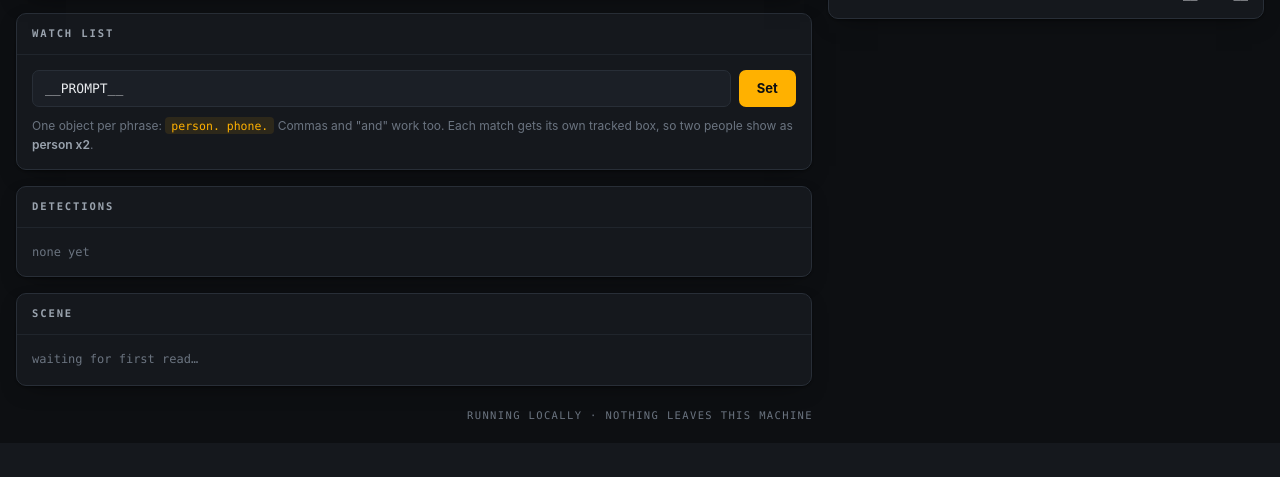
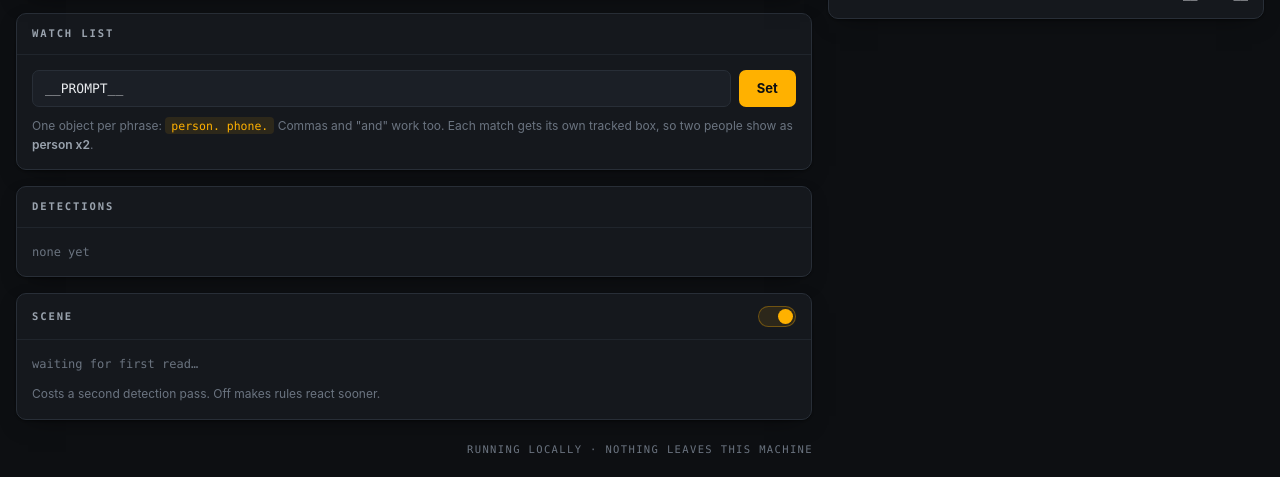
Before and after one commit to siddhartth04/MarkIt, a Flask app: template markit/templates/dashboard.html in a window 1280 px wide. Shown: the part 672-1149 px from the top of the page. Before the commit the page ends 1091 px from the top, so only its background shows below. Run offline with Flask 3, Linux system fonts and the light colour scheme; the template is opened without the code that fills it, so the values that code supplies are empty.

Commit message:
Add live toggle for scene caption and update related functionality

```diff
--- a/markit/pipeline.py
+++ b/markit/pipeline.py
@@ -28,7 +28,12 @@ latest_raw = None
 shared = {"boxes": [], "labels": [], "caption": "", "florence_ms": 0, "fps": 0.0,
           "prompt": normalize_prompt(DETECTION_PROMPT), "jpeg": None,
           "tracking": 0, "pending": False, "active": [], "alerts": [], "metrics": {},
-          "counts": {}}
+          "counts": {},
+          # Live-toggleable from the dashboard. The caption is a SECOND Florence-2
+          # pass on top of detection, so switching it off is the biggest single
+          # cut to cycle time — and cycle time is the floor on how fast any rule
+          # can react.
+          "caption_on": SHOW_CAPTION}
 
 # Handoff from the Florence worker to the capture loop. The worker publishes the
 # detection ALONG WITH the grayscale frame it ran on, because by the time we see
@@ -43,6 +48,7 @@ def worker():
         with lock:
             frame = None if latest_raw is None else latest_raw.copy()
             prompt = shared["prompt"]
+            caption_on = shared["caption_on"]
         if frame is None:
             time.sleep(0.05); continue
         pil = Image.fromarray(cv2.cvtColor(frame, cv2.COLOR_BGR2RGB))
@@ -54,9 +60,11 @@ def worker():
             res = florence(pil, task, text_input=prompt)
             data = res.get(task, {})
             boxes = data.get("bboxes", []); labels = data.get("labels", [])
-            if SHOW_CAPTION and cycle % CAPTION_EVERY == 0:
+            if caption_on and cycle % CAPTION_EVERY == 0:
                 cap_task = "<DETAILED_CAPTION>"
                 caption = florence(pil, cap_task).get(cap_task, "")
+            elif not caption_on:
+                caption = ""        # clear it, so a stale description is not left on screen
         except Exception as e:
             print("Florence worker error:", e)
         gray = cv2.cvtColor(frame, cv2.COLOR_BGR2GRAY)
--- a/markit/templates/dashboard.html
+++ b/markit/templates/dashboard.html
@@ -104,6 +104,16 @@
   .btn.ghost{background:transparent;border:1px solid var(--line);color:var(--ink-dim);
        font-weight:500;padding:7px 12px;font-size:12px}
   .btn.ghost:hover{border-color:var(--amber);color:var(--amber);filter:none}
+  /* toggle switch */
+  .sw{position:relative;width:38px;height:21px;padding:0;flex-shrink:0;cursor:pointer;
+      border-radius:100px;border:1px solid var(--line);background:var(--surface-2);
+      transition:background .2s,border-color .2s}
+  .sw .knob{position:absolute;top:2px;left:2px;width:15px;height:15px;border-radius:50%;
+      background:var(--ink-faint);transition:transform .2s,background .2s}
+  .sw[aria-checked="true"]{background:var(--amber-soft);border-color:var(--amber-line)}
+  .sw[aria-checked="true"] .knob{transform:translateX(17px);background:var(--amber)}
+  .sw:focus-visible{outline:none;box-shadow:0 0 0 3px var(--amber-soft)}
+  .sw[disabled]{opacity:.5;cursor:default}
   .hint{color:var(--ink-faint);font-size:12px;margin:10px 0 0;line-height:1.55}
   .hint code{font-family:var(--mono);font-size:11.5px;color:var(--amber);
        background:var(--amber-soft);padding:1.5px 6px;border-radius:4px}
@@ -257,9 +267,16 @@
       </div>
 
       <div class="card">
-        <header><h2>Scene</h2></header>
+        <header><h2>Scene</h2><div class="spacer"></div>
+          <button id="captoggle" class="sw" role="switch" aria-checked="true"
+                  onclick="toggleCaption()" title="Scene captions cost a second
+Florence-2 pass — turning them off speeds up detection">
+            <span class="knob"></span></button>
+        </header>
         <div class="body">
           <div id="scene" class="scene empty">waiting for first read…</div>
+          <p class="hint">Costs a second detection pass. Off makes rules react
+            sooner.</p>
         </div>
       </div>
     </div>
@@ -400,6 +417,26 @@ async function saveRules(){
 async function resetCounts(){
   await fetch('/reset_counts',{method:'POST'});
 }
+
+// While a toggle request is in flight the poll must not overwrite the switch
+// with the server's not-yet-updated value, or it visibly snaps back.
+let capBusy=false;
+async function toggleCaption(){
+  const b=document.getElementById('captoggle');
+  const next=b.getAttribute('aria-checked')!=='true';
+  b.setAttribute('aria-checked',String(next));
+  b.disabled=true; capBusy=true;
+  try{
+    const r=await fetch('/set_caption',{method:'POST',
+      headers:{'Content-Type':'application/json'},body:JSON.stringify({on:next})});
+    const j=await r.json();
+    b.setAttribute('aria-checked',String(!!j.caption_on));
+  }catch(e){
+    b.setAttribute('aria-checked',String(!next));   // request failed: put it back
+  }finally{
+    b.disabled=false; capBusy=false;
+  }
+}
 async function loadRules(){
   const j=await (await fetch('/rules')).json();
   RULES_STATE=j.rules||[];renderRules([]);
@@ -410,8 +447,15 @@ async function poll(){
   try{
     const r=await fetch('/status'); const s=await r.json();
 
+    if(!capBusy){
+      document.getElementById('captoggle')
+              .setAttribute('aria-checked',String(!!s.caption_on));
+    }
     const scene=document.getElementById('scene');
     if(s.caption){scene.textContent=s.caption;scene.classList.remove('empty');}
+    else if(s.caption_on===false){
+      scene.textContent='captions off';scene.classList.add('empty');
+    }
 
     const chips=document.getElementById('chips');
     if(s.labels && s.labels.length){
--- a/markit/web.py
+++ b/markit/web.py
@@ -48,7 +48,8 @@ def status():
                        fps=shared["fps"], florence_ms=shared["florence_ms"],
                        tracking=shared["tracking"], pending=shared["pending"],
                        active=shared["active"], alerts=shared["alerts"],
-                       metrics=shared["metrics"], counts=shared["counts"])
+                       metrics=shared["metrics"], counts=shared["counts"],
+                       caption_on=shared["caption_on"])
 
 @app.route("/set_prompt", methods=["POST"])
 def set_prompt():
@@ -86,6 +87,22 @@ def rules():
     scene.set_rules(clean)
     return jsonify(ok=True, rules=scene.get_rules())
 
+@app.route("/set_caption", methods=["POST"])
+def set_caption():
+    """Turn the scene caption on or off while running.
+
+    The caption is a second Florence-2 pass, so switching it off is the single
+    biggest cut to detection cycle time — which sets the floor on how quickly
+    any rule can react.
+    """
+    data = request.get_json(force=True, silent=True) or {}
+    want = bool(data.get("on"))
+    with lock:
+        shared["caption_on"] = want
+        if not want:
+            shared["caption"] = ""
+    return jsonify(ok=True, caption_on=want)
+
 @app.route("/reset_counts", methods=["POST"])
 def reset_counts():
     scene.reset_counts()
```
Also changed, not shown: tests/test_api.py (+14 -0 lines), tests/test_dashboard.py (+9 -2 lines), README.md.
